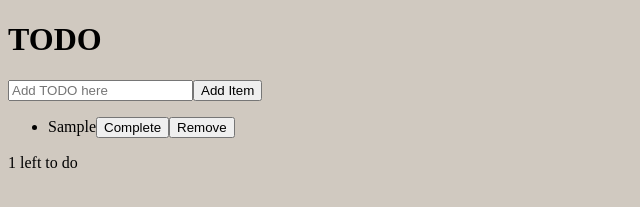
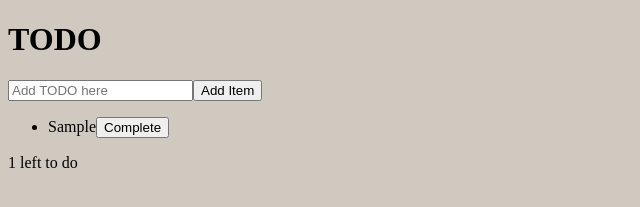
Before and after one commit to VictorKong21/todo_app, a React (Create React App) app: page / in a window 1280 px wide. Both pictures are taken after typing "Sample" into the empty fields and a click on the button "Add Item". Shown: the top 207 px of the page, without its empty margins (0-640 px from the left). Built offline with nearby package versions, Linux system fonts and the light colour scheme.

Commit message:
wip - index of item clicked in array

```diff
--- a/src/components/Form.jsx
+++ b/src/components/Form.jsx
@@ -1,8 +1,5 @@
 // TODO:
-// 1) Add "Done" and "Remove" buttons to each TODO item
-// 1.1) Update 'list' from array to object; each list item should have item name and status (is completed)
-// 1.2) Done -> Strikethrough, set status to 'is completed'
-// 1.3) Remove -> delete from string, remove item from object
+// 1) Comlpete -> delete from string, remove item from array
 // 2) Use Tailwind to update visual
 
 // Done:
@@ -30,15 +27,17 @@ function Form() {
         setInput(""); // Clear input field after adding todo item
     }
 
-    function handleItemCount() {
-        return list.length;
+    function handleComplete(e) {
+        e.preventDefault();  //Prevent page auto refresh on click
+        console.log("clicked on complete");
+        console.log("Index of item clicked in array: ")
     }
 
     return (<form>
         <input onChange={handleInput} name="todo-input" placeholder="Add TODO here" value={input} autoFocus></input>
         <button onClick={handleList}>Add Item</button>
-        <ul>{list.map((todoItem) => <ItemList key={uuidv4()} text={todoItem} />)}</ul>
-        <p>{handleItemCount()} left to do</p>
+        <ul>{list.map((todoItem, index) => <ItemList key={uuidv4()} text={todoItem} complete={handleComplete} />)}</ul>
+        <p>{list.length} left to do</p>
     </form>);
 
 }
--- a/src/components/ItemList.jsx
+++ b/src/components/ItemList.jsx
@@ -2,20 +2,8 @@ import React from 'react';
 
 
 function ItemList(props) {
-
-    function handleComplete(e) {
-        e.preventDefault();  //Prevent page auto refresh on click
-        console.log("clicked on complete");
-    }
-
-    function handleRemove(e) {
-        e.preventDefault();  //Prevent page auto refresh on click
-        console.log("clicked on remove");
-    }
-
     return <li>{props.text}
-        <button onClick={handleComplete}>Complete</button>
-        <button onClick={handleRemove}>Remove</button>
+        <button onClick={props.complete}>Complete</button>
     </li>
 }
 
```
